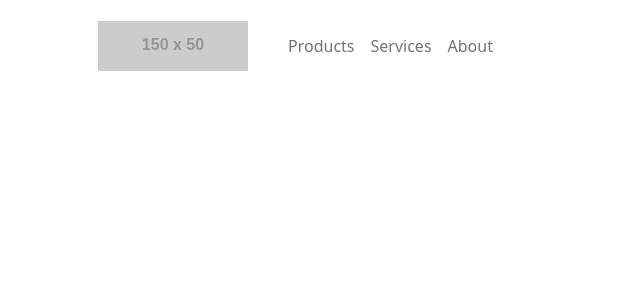
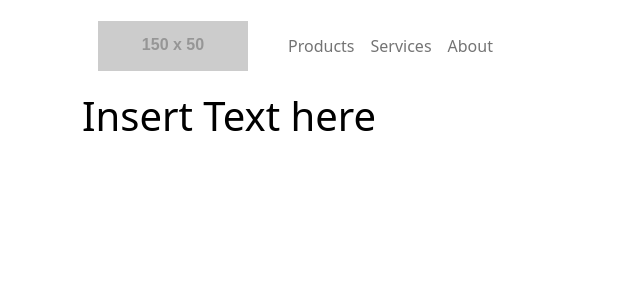
Before and after one commit to benklinton/Ethics-Project, a React (Create React App) app: page / in a window 1280 px wide. Shown: the top 300 px of the page, without its empty margins (0-640 px from the left). Built offline with nearby package versions, Linux system fonts and the light colour scheme; the HTML template or start-up script is replaced by a standard one.

Commit message:
created header component

```diff
--- a/src/App.js
+++ b/src/App.js
@@ -1,10 +1,12 @@
 import React from "react";
 import Navigation from "./components/navbar";
+import Header from "./components/header";
 
 function App() {
   return (
    <>
    <Navigation/>
+   <Header/>
    </>
   );
 }
--- /dev/null
+++ b/src/components/header/index.js
@@ -0,0 +1,21 @@
+import React from "react";
+import "./style.css";
+import { Container } from "react-bootstrap";
+import { Row } from "react-bootstrap";
+import { Col } from "react-bootstrap";
+
+function Header() {
+    return (
+        <header className="header">
+            <Container className="h-50">
+                <Row className="h-100">
+                    <Col>
+                    <h1 className="mb-4 center text-black">Insert Text here</h1>
+                    </Col>
+                </Row>
+            </Container>
+        </header>
+    )
+}
+
+export default Header
```
Also changed, not shown: src/components/header/style.css (added).
